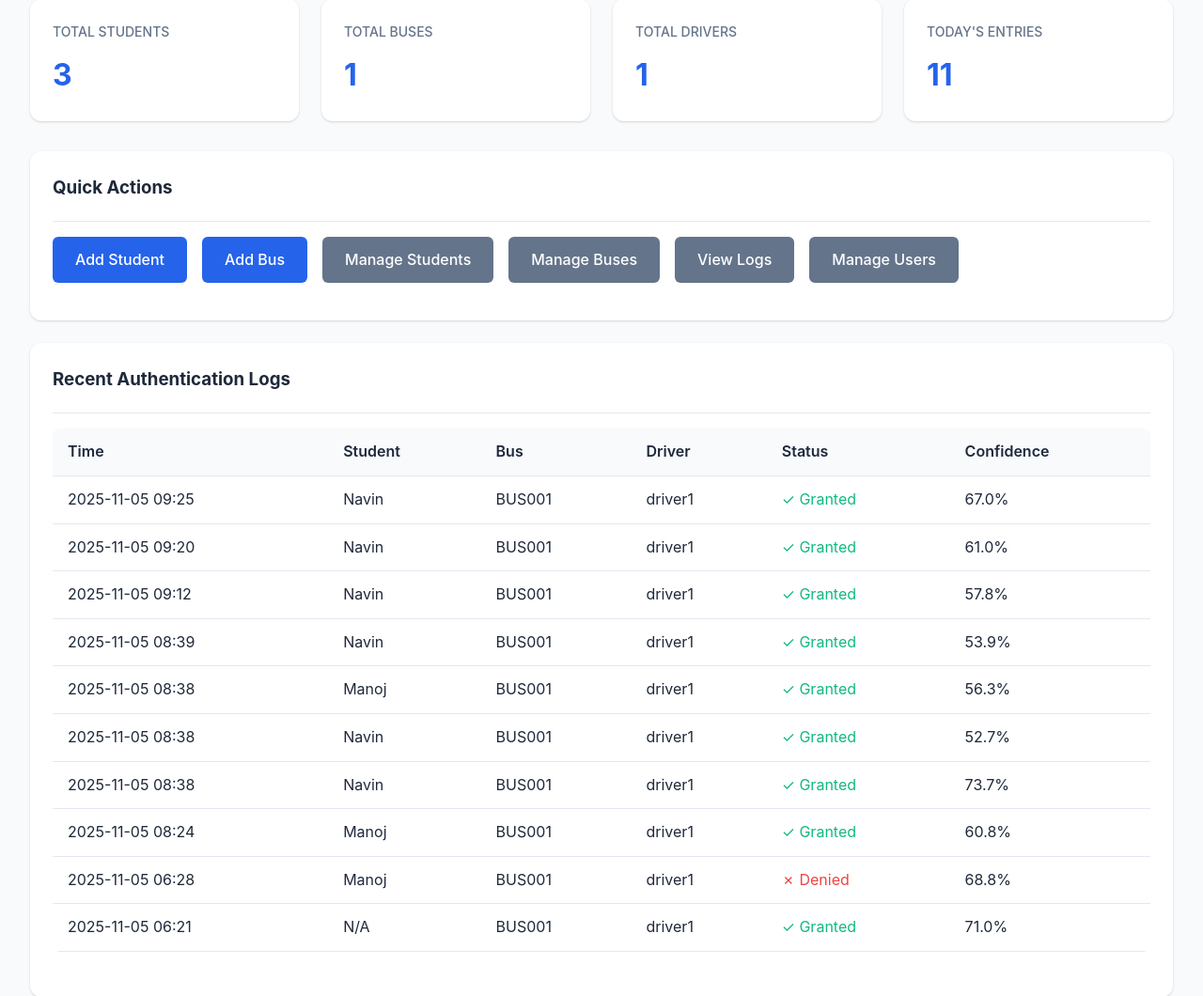
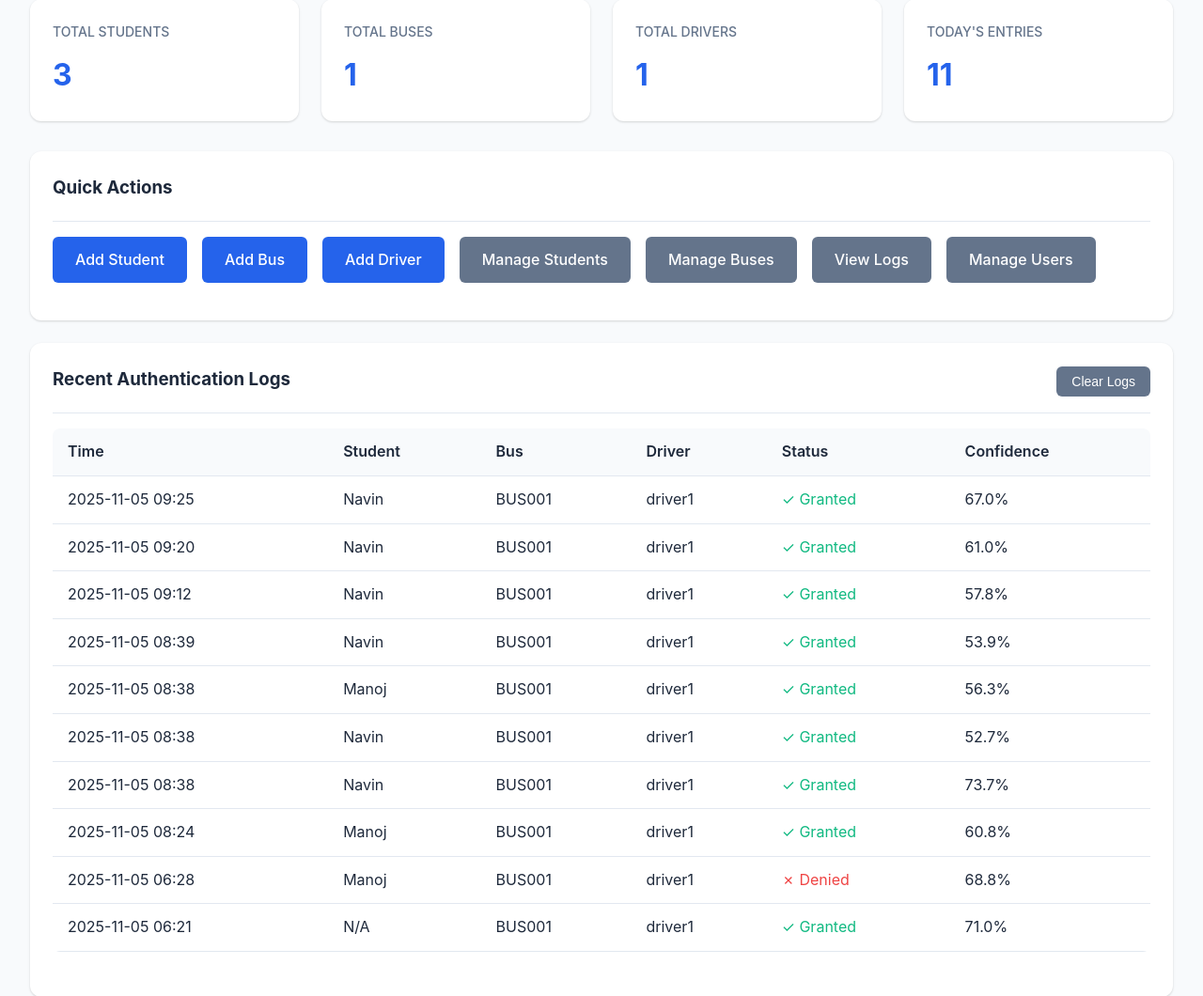
Before and after one commit to itzNavin/BMS_prj, a Flask app: page /admin/dashboard in a window 1280 px wide. Shown: the part 224-1284 px from the top of the page at 94% size. Run offline with Flask 3, Linux system fonts and the light colour scheme; a user stored in the database is signed in.

Commit message:
Add missing features: Add Driver button, Clear Logs functionality, and Clear Entries for drivers

```diff
--- a/backend/routes/admin_routes.py
+++ b/backend/routes/admin_routes.py
@@ -229,3 +229,61 @@ def users():
     """User management page"""
     users_list = User.query.order_by(User.username).all()
     return render_template('admin/user_management.html', users=users_list)
+
+
+@bp.route('/drivers/add', methods=['GET', 'POST'])
+@admin_required
+def add_driver():
+    """Add new driver"""
+    if request.method == 'POST':
+        try:
+            username = request.form.get('username', '').strip()
+            password = request.form.get('password', '').strip()
+
+            # Validate
+            if not username or not password:
+                flash('Username and Password are required.', 'error')
+                return render_template('admin/add_driver.html')
+
+            # Check if username already exists
+            if User.query.filter_by(username=username).first():
+                flash('Username already exists. Please choose a different username.', 'error')
+                return render_template('admin/add_driver.html')
+
+            # Create driver user
+            from werkzeug.security import generate_password_hash
+            driver = User(
+                username=username,
+                password_hash=generate_password_hash(password),
+                role='driver'
+            )
+
+            db.session.add(driver)
+            db.session.commit()
+
+            flash(f'Driver {username} added successfully!', 'success')
+            return redirect(url_for('admin.users'))
+        except Exception as e:
+            db.session.rollback()
+            flash(f'Error: {str(e)}', 'error')
+
+    return render_template('admin/add_driver.html')
+
+
+@bp.route('/logs/clear', methods=['POST'])
+@admin_required
+def clear_logs():
+    """Clear all authentication logs"""
+    try:
+        deleted_count = AuthenticationLog.query.delete()
+        db.session.commit()
+        flash(f'Successfully cleared {deleted_count} authentication log(s).', 'success')
+    except Exception as e:
+        db.session.rollback()
+        flash(f'Error clearing logs: {str(e)}', 'error')
+
+    # Redirect back to the page that called this
+    referer = request.headers.get('Referer')
+    if referer and 'logs' in referer:
+        return redirect(url_for('admin.logs'))
+    return redirect(url_for('admin.dashboard'))
--- a/frontend/templates/admin/dashboard.html
+++ b/frontend/templates/admin/dashboard.html
@@ -35,6 +35,7 @@
         <div style="display: flex; gap: 1rem; flex-wrap: wrap;">
             <a href="{{ url_for('admin.add_student') }}" class="btn btn-primary">Add Student</a>
             <a href="{{ url_for('admin.add_bus') }}" class="btn btn-primary">Add Bus</a>
+            <a href="{{ url_for('admin.add_driver') }}" class="btn btn-primary">Add Driver</a>
             <a href="{{ url_for('admin.students') }}" class="btn btn-secondary">Manage Students</a>
             <a href="{{ url_for('admin.buses') }}" class="btn btn-secondary">Manage Buses</a>
             <a href="{{ url_for('admin.logs') }}" class="btn btn-secondary">View Logs</a>
@@ -45,8 +46,12 @@
 
 {% if recent_logs %}
 <div class="card">
-    <div class="card-header">
+    <div class="card-header" style="display: flex; justify-content: space-between; align-items: center;">
         <h3>Recent Authentication Logs</h3>
+        <form method="POST" action="{{ url_for('admin.clear_logs') }}" style="display: inline;"
+              onsubmit="return confirm('Are you sure you want to clear all authentication logs? This action cannot be undone.');">
+            <button type="submit" class="btn btn-secondary" style="padding: 0.5rem 1rem; font-size: 0.875rem;">Clear Logs</button>
+        </form>
     </div>
     <div class="table-container">
         <table>
--- a/frontend/templates/admin/logs.html
+++ b/frontend/templates/admin/logs.html
@@ -5,6 +5,10 @@
 {% block content %}
 <div class="dashboard-header">
     <h1>Authentication Logs</h1>
+    <form method="POST" action="{{ url_for('admin.clear_logs') }}" style="display: inline;"
+          onsubmit="return confirm('Are you sure you want to clear all authentication logs? This action cannot be undone.');">
+        <button type="submit" class="btn btn-secondary">Clear All Logs</button>
+    </form>
 </div>
 
 <div class="card">
```
Also changed, not shown: backend/routes/driver_routes.py (+22 -0 lines), frontend/templates/admin/add_driver.html (added, +32 -0 lines), frontend/templates/driver/dashboard.html (+11 -0 lines), database/bus_management.db, 1 other file.
